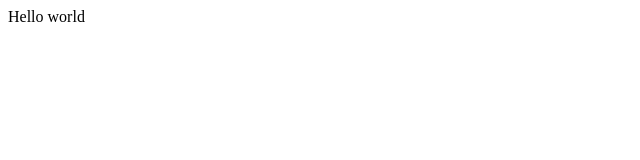
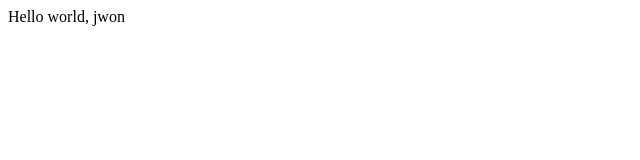
Before and after one commit to bono2kr/opentutorials-jwon, a plain HTML site: page index.html in a window 1280 px wide. Shown: the full height of the page, 0-640 px from the left. Drawn offline with Linux system fonts and the light colour scheme.

Commit message:
change index.html

```diff
--- a/index.html
+++ b/index.html
@@ -19,6 +19,6 @@
     </head>
 
     <body>
-        Hello world
+        Hello world, jwon
     </body>
 </html>
```
